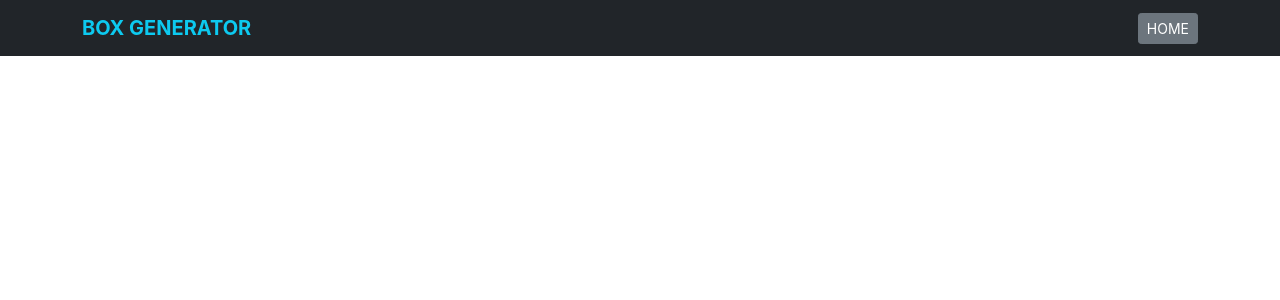
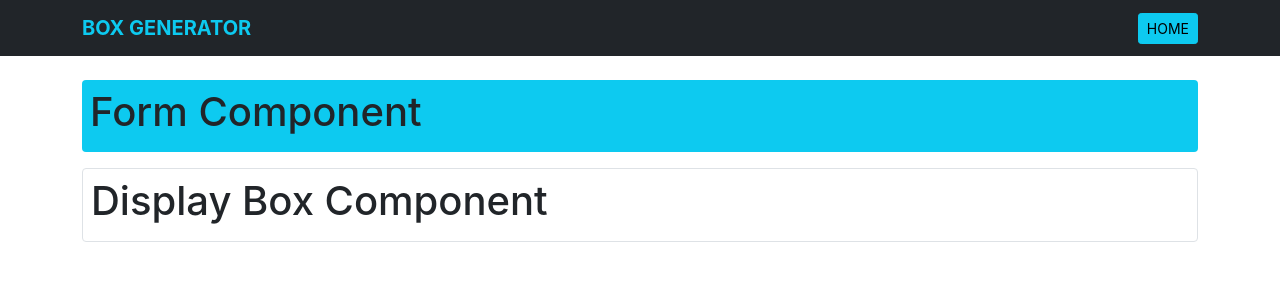
Before and after one commit to vircabading/Coding_Dojo_MERN_Stack_React_Functional_Components_Box_Generator, a React (Create React App) app: page / in a window 1280 px wide. Shown: the top 300 px of the page. Built offline with nearby package versions, Linux system fonts and the light colour scheme.

Commit message:
layout ColorForm and DisplayBox Component locations in App.js

```diff
--- a/public/index.html
+++ b/public/index.html
@@ -32,7 +32,7 @@
         <a href="/" class="navbar-brand d-flex align-items-center">
           <strong class="text-info">BOX GENERATOR</strong>
         </a>
-        <a class="btn btn-secondary btn-sm" href="/">HOME</a>
+        <a class="btn btn-info btn-sm" href="/">HOME</a>
       </div>
     </div>
   </header>
--- a/src/App.css
+++ b/src/App.css
@@ -1,5 +1,5 @@
 .App {
-  text-align: center;
+  text-align: left;
 }
 
 .App-logo {
--- a/src/App.js
+++ b/src/App.js
@@ -7,7 +7,15 @@ import './App.css';
 function App() {
   return (
     <div className="App">
+      {/* //// COLOR FORM COMPONENT ////////////////////////////// */}
+      <div className="bg-info rounded mb-3 p-2">
+        <h1>Form Component</h1>
+      </div>
 
+      {/* //// DISPLAY BOC COMPONENT ///////////////////////////// */}
+      <div className="border rounded mb-3 p-2">
+        <h1>Display Box Component</h1>
+      </div>
     </div>
   );
 }
```
